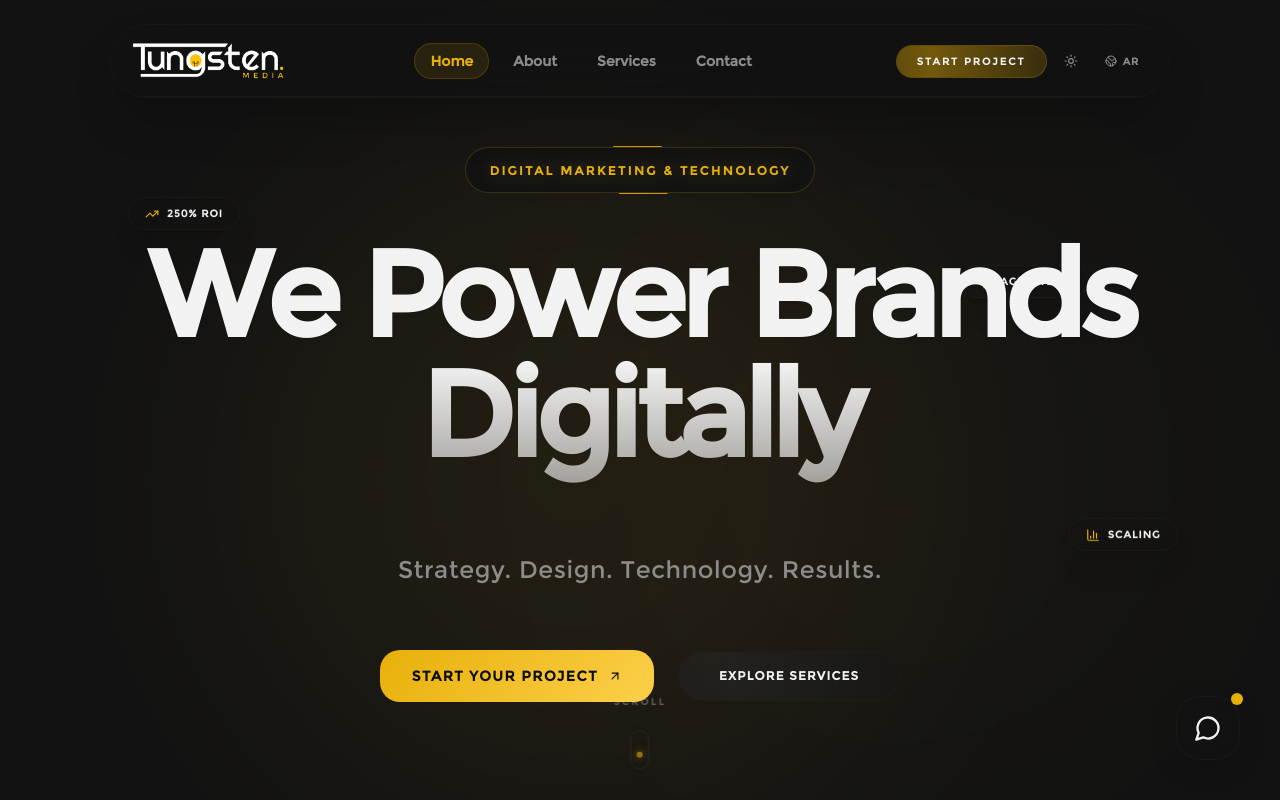
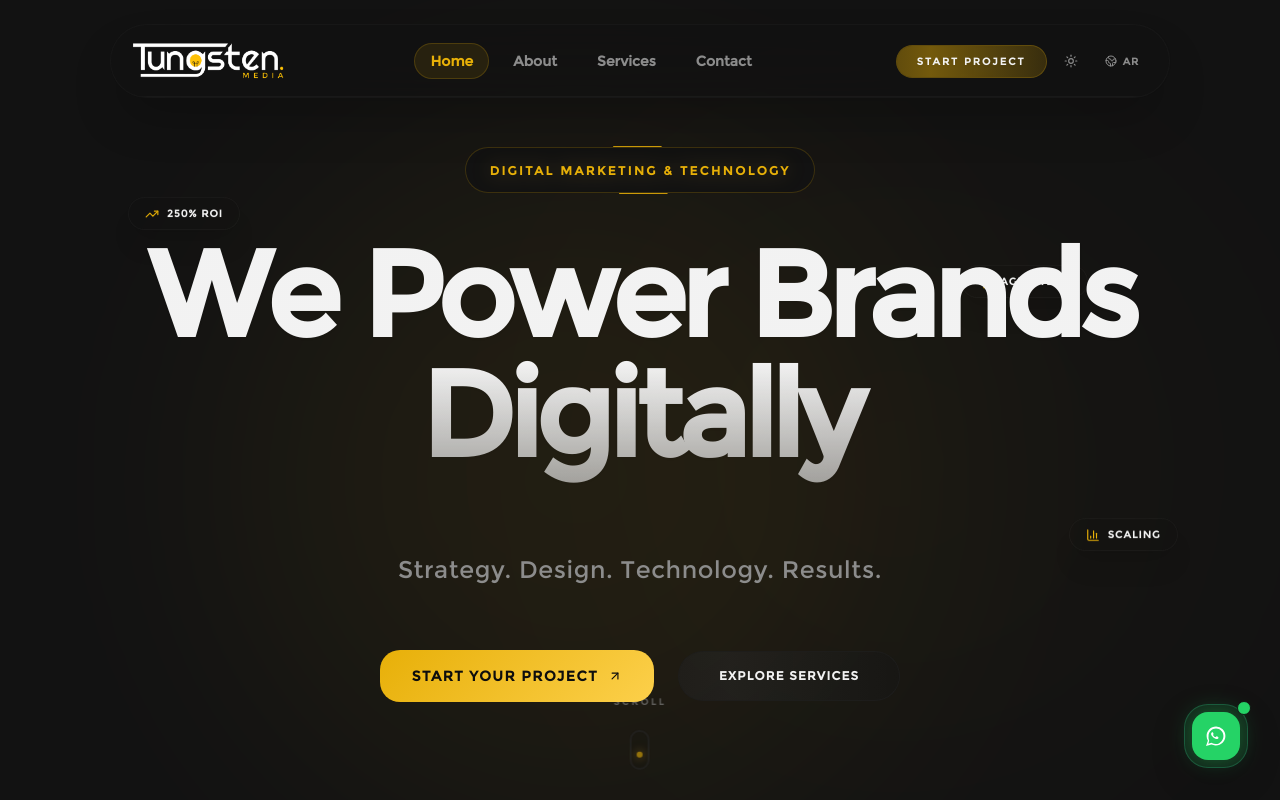
Before and after one commit to rolandraymond/Tungsten-media, a React (Vite) app: page / in a window 1280 px wide. Shown: the top 800 px of the page. Built offline with nearby package versions, Linux system fonts and the light colour scheme.

Commit message:
addjust whatsapp btn to green

```diff
--- a/src/components/layout/WhatsAppButton.tsx
+++ b/src/components/layout/WhatsAppButton.tsx
@@ -1,23 +1,25 @@
 "use client";
 
-import React, { useState, useRef } from "react";
-import { motion, useSpring, useMotionValue, useTransform, AnimatePresence } from "framer-motion";
-import { MessageCircle, Zap, Sparkles } from "lucide-react";
+import React, { useState } from "react";
+import { motion, useSpring, useMotionValue, AnimatePresence } from "framer-motion";
+import { Sparkles } from "lucide-react";
 
-// --- 1. HOOK: التفاعل مع الماوس (Magnetic Effect) ---
-const useMagnetic = (stiffness = 150, damping = 15) => {
+// Magnetic hover hook
+const useMagnetic = (stiffness = 180, damping = 18) => {
   const x = useMotionValue(0);
   const y = useMotionValue(0);
+
   const springConfig = { stiffness, damping };
   const springX = useSpring(x, springConfig);
   const springY = useSpring(y, springConfig);
 
-  const onMouseMove = (e: React.MouseEvent) => {
-    const rect = (e.currentTarget as HTMLElement).getBoundingClientRect();
+  const onMouseMove = (e: React.MouseEvent<HTMLAnchorElement>) => {
+    const rect = e.currentTarget.getBoundingClientRect();
     const centerX = rect.left + rect.width / 2;
     const centerY = rect.top + rect.height / 2;
-    x.set(e.clientX - centerX);
-    y.set(e.clientY - centerY);
+
+    x.set((e.clientX - centerX) * 0.18);
+    y.set((e.clientY - centerY) * 0.18);
   };
 
   const onMouseLeave = () => {
@@ -28,24 +30,38 @@ const useMagnetic = (stiffness = 150, damping = 15) => {
   return { springX, springY, onMouseMove, onMouseLeave };
 };
 
-// --- 2. الإبداع: Tooltip احترافي يظهر عند التفاعل ---
+const WhatsAppIcon = ({ className = "" }: { className?: string }) => (
+  <svg viewBox="0 0 32 32" aria-hidden="true" className={className} fill="none">
+    <path
+      d="M19.11 17.39c-.28-.14-1.66-.82-1.92-.91-.26-.1-.45-.14-.64.14-.19.28-.74.91-.91 1.1-.17.19-.34.21-.62.07-.28-.14-1.18-.44-2.25-1.4-.83-.74-1.39-1.65-1.56-1.93-.16-.28-.02-.43.12-.57.12-.12.28-.31.42-.47.14-.17.19-.28.28-.47.09-.19.05-.35-.02-.49-.07-.14-.64-1.54-.87-2.11-.23-.56-.46-.48-.64-.49l-.55-.01c-.19 0-.49.07-.75.35-.26.28-1 1-1 2.44 0 1.44 1.03 2.84 1.18 3.04.14.19 2.06 3.15 4.99 4.42.7.3 1.25.48 1.68.61.71.23 1.36.2 1.87.12.57-.09 1.66-.68 1.89-1.34.23-.66.23-1.22.16-1.34-.07-.12-.26-.19-.54-.33z"
+      fill="currentColor"
+    />
+    <path
+      d="M26.67 5.33A14.96 14.96 0 0 0 16 .98C7.71.98.98 7.71.98 16c0 2.65.69 5.25 2 7.55L0 32l8.63-2.26A15.06 15.06 0 0 0 16 31.02C24.29 31.02 31.02 24.29 31.02 16c0-4-1.56-7.76-4.35-10.67zM16 28.98c-2.36 0-4.66-.63-6.64-1.81l-.48-.29-5.12 1.34 1.37-4.98-.31-.5A11.9 11.9 0 0 1 4.1 16C4.1 9.48 9.48 4.1 16 4.1S27.9 9.48 27.9 16 22.52 28.98 16 28.98z"
+      fill="currentColor"
+    />
+  </svg>
+);
+
 const InteractiveTooltip = ({ isVisible }: { isVisible: boolean }) => (
   <AnimatePresence>
     {isVisible && (
       <motion.div
-        initial={{ opacity: 0, x: -20 }}
-        animate={{ opacity: 1, x: -110 }}
-        exit={{ opacity: 0, x: -20 }}
-        className="absolute top-2 hidden md:flex items-center gap-2 bg-background/80 backdrop-blur-xl border border-primary/20 px-4 py-2 rounded-2xl shadow-2xl whitespace-nowrap"
+        initial={{ opacity: 0, x: -10, scale: 0.96 }}
+        animate={{ opacity: 1, x: -118, scale: 1 }}
+        exit={{ opacity: 0, x: -10, scale: 0.96 }}
+        transition={{ duration: 0.2, ease: "easeOut" }}
+        className="absolute top-1/2 -translate-y-1/2 hidden md:flex items-center gap-2 rounded-2xl border border-emerald-400/25 bg-background/80 px-4 py-2 backdrop-blur-xl shadow-2xl whitespace-nowrap"
       >
-        <Sparkles size={12} className="text-primary" />
-        <span className="font-mono text-[10px] uppercase tracking-widest text-foreground">Need Support?</span>
+        <Sparkles size={12} className="text-emerald-500" />
+        <span className="text-[10px] font-bold uppercase tracking-[0.25em] text-foreground">
+          Need Support?
+        </span>
       </motion.div>
     )}
   </AnimatePresence>
 );
 
-// --- 3. الكود الأساسي للزرار (WhatsApp Core) ---
 const WhatsAppButton = () => {
   const [isHovered, setIsHovered] = useState(false);
   const { springX, springY, onMouseMove, onMouseLeave } = useMagnetic();
@@ -54,7 +70,7 @@ const WhatsAppButton = () => {
   const message = "Tungsten Media - We are ready to innovate.";
 
   return (
-    <div className="fixed bottom-10 right-10 z-[9999]">
+    <div className="fixed bottom-6 right-4 sm:bottom-8 sm:right-8 z-[9999]">
       <InteractiveTooltip isVisible={isHovered} />
 
       <motion.a
@@ -63,39 +79,40 @@ const WhatsAppButton = () => {
         rel="noopener noreferrer"
         style={{ x: springX, y: springY }}
         onMouseMove={onMouseMove}
-        onMouseLeave={() => { onMouseLeave(); setIsHovered(false); }}
+        onMouseLeave={() => {
+          onMouseLeave();
+          setIsHovered(false);
+        }}
         onMouseEnter={() => setIsHovered(true)}
-        className="relative flex items-center justify-center h-16 w-16 rounded-3xl bg-background/50 border border-border/40 backdrop-blur-2xl shadow-[0_8px_30px_rgba(0,0,0,0.12)] cursor-pointer group"
-        whileHover={{ scale: 1.15, borderColor: "rgba(var(--primary-rgb), 0.5)" }}
-        whileTap={{ scale: 0.9 }}
+        aria-label="Contact us on WhatsApp"
+        className="group relative flex h-15 w-15 items-center justify-center rounded-3xl border border-emerald-400/25 bg-[#25D366]/10 backdrop-blur-2xl shadow-[0_12px_35px_rgba(0,0,0,0.18)] transition-transform duration-300 md:h-16 md:w-16"
+        whileHover={{ scale: 1.08 }}
+        whileTap={{ scale: 0.92 }}
       >
-        {/* تأثير الدوران السحري */}
+        {/* green glow */}
+        <motion.span
+          className="absolute inset-0 rounded-3xl bg-[#25D366]/15 opacity-0 blur-md transition-opacity duration-300 group-hover:opacity-100"
+          animate={{ scale: [1, 1.04, 1] }}
+          transition={{ duration: 2.4, repeat: Infinity, ease: "easeInOut" }}
+        />
+
+        {/* rotating border */}
         <motion.div
-          className="absolute inset-0 rounded-3xl border border-primary/20 opacity-0 group-hover:opacity-100"
+          className="absolute inset-0 rounded-3xl border border-[#25D366]/25 opacity-0 group-hover:opacity-100"
           animate={{ rotate: 360 }}
           transition={{ duration: 10, repeat: Infinity, ease: "linear" }}
         />
 
-        {/* أيقونة الواتساب بتفاعل متغير */}
-        <motion.div
-          animate={{ scale: isHovered ? 1.1 : 1 }}
-          className="relative z-10"
-        >
-          <MessageCircle size={28} className="text-foreground group-hover:text-primary transition-colors" />
-        </motion.div>
+        {/* inner button */}
+        <div className="relative z-10 flex h-11 w-11 items-center justify-center rounded-2xl bg-[#25D366] shadow-[0_0_22px_rgba(37,211,102,0.35)] md:h-12 md:w-12">
+          <WhatsAppIcon className="h-5 w-5 text-white md:h-5.5 md:w-5.5" />
+        </div>
 
-        {/* النقطة الذكية */}
-        <span className="absolute -top-1 -right-1 flex h-3 w-3">
-          <span className="animate-ping absolute inline-flex h-full w-full rounded-full bg-primary opacity-75"></span>
-          <span className="relative inline-flex rounded-full h-3 w-3 bg-primary"></span>
+        {/* ping dot */}
+        <span className="absolute -top-1 -right-1 flex h-3.5 w-3.5">
+          <span className="absolute inline-flex h-full w-full animate-ping rounded-full bg-[#25D366] opacity-70" />
+          <span className="relative inline-flex h-3.5 w-3.5 rounded-full border border-background bg-[#25D366]" />
         </span>
-
-        {/* تأثير الـ Zap عند الضغط */}
-        <motion.div
-          initial={{ scale: 0 }}
-          whileHover={{ scale: 1.5, opacity: 0 }}
-          className="absolute inset-0 bg-primary/10 rounded-3xl"
-        />
       </motion.a>
     </div>
   );
```
